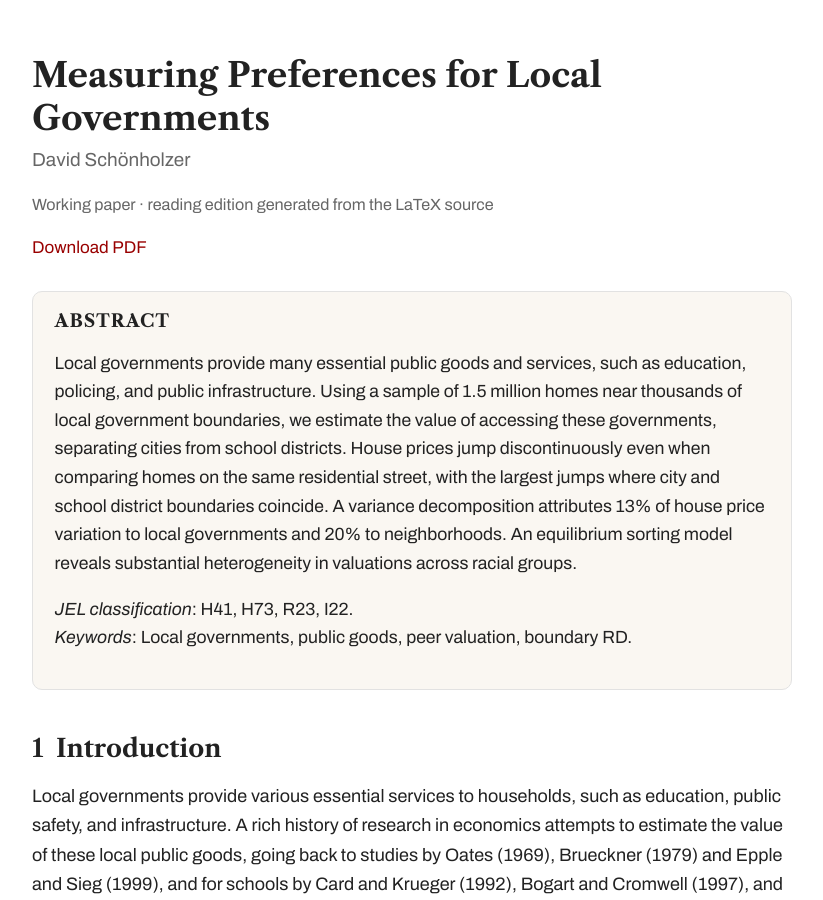
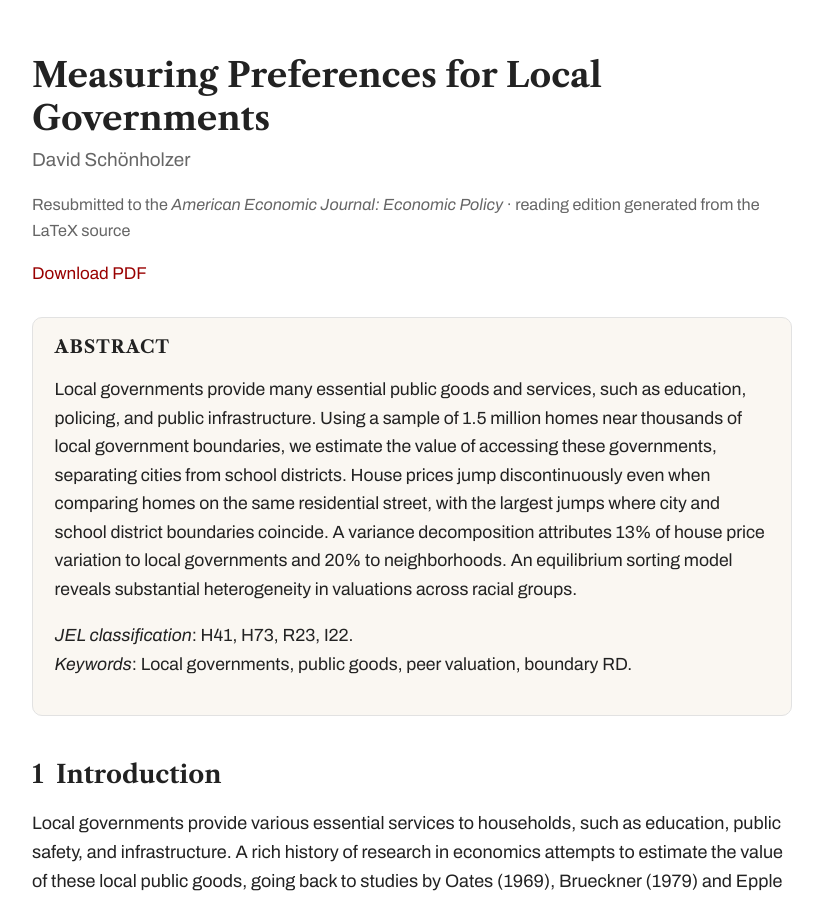
Before and after one commit to david-sch/david-sch.github.io, a Jekyll site: the page papers/measuring-preferences.html, which Jekyll copies as it is, in a window 1280 px wide and 900 px high. Shown: the whole window, without its empty margins (228-1051 px from the left). Built offline with Jekyll 4.4.1, drawn with Linux system fonts in a browser that asks for light colours.

Commit message:
Measuring Preferences HTML edition: venue line shows the AEJ:Policy resubmission
Co-Authored-By: Claude Opus 5.5 <noreply@anthropic.com>

```diff
--- a/papers/measuring-preferences.html
+++ b/papers/measuring-preferences.html
@@ -30,7 +30,7 @@ hr{border:none;border-top:1px solid var(--rule);margin:2.5rem 0;} .apxhead{margi
 </style></head><body>
 <h1>Measuring Preferences for Local Governments</h1>
 <p class="byline">David Schönholzer</p>
-<p class="venue">Working paper · reading edition generated from the LaTeX source</p>
+<p class="venue">Resubmitted to the <em>American Economic Journal: Economic Policy</em> · reading edition generated from the LaTeX source</p>
 <p class="toplinks"><a href="https://www.dropbox.com/scl/fi/k52a7g6q1j3praiq8slb2/LocGovCap_web.pdf?rlkey=842s8tlxaxvvgz026vnlhy9fg&dl=0">Download PDF</a></p>
 <div class="abstract"><h2>Abstract</h2><p>Local governments provide many essential public goods and services, such as education, policing, and public infrastructure. Using a sample of 1.5 million homes near thousands of local government boundaries, we estimate the value of accessing these governments, separating cities from school districts. House prices jump discontinuously even when comparing homes on the same residential street, with the largest jumps where city and school district boundaries coincide. A variance decomposition attributes 13% of house price variation to local governments and 20% to neighborhoods. An equilibrium sorting model reveals substantial heterogeneity in valuations across racial groups.</p><p><em>JEL classification</em>: H41, H73, R23, I22.<br><em>Keywords</em>: Local governments, public goods, peer valuation, boundary RD.</p></div>
 <h2 id="sec-1">1 Introduction</h2>
```
